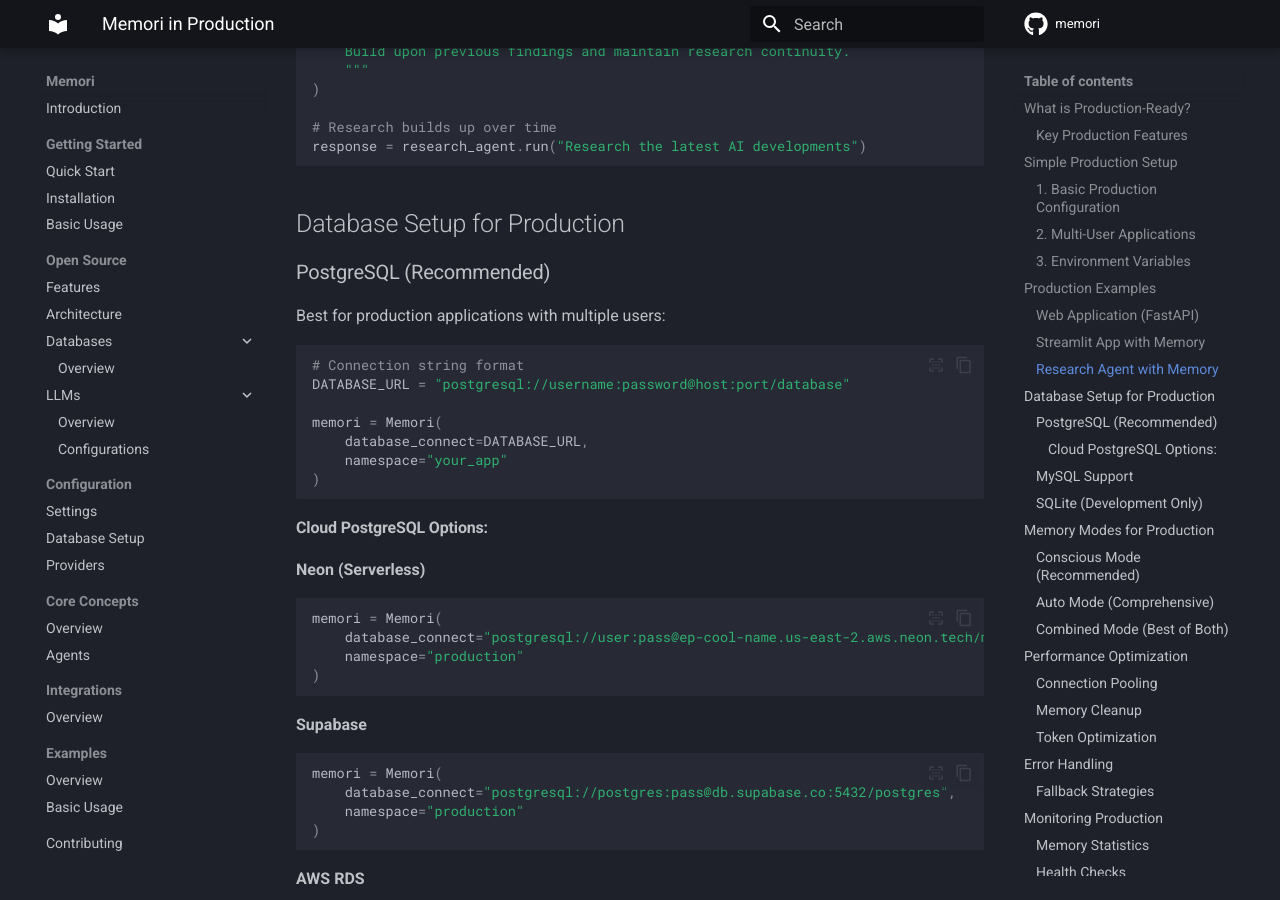
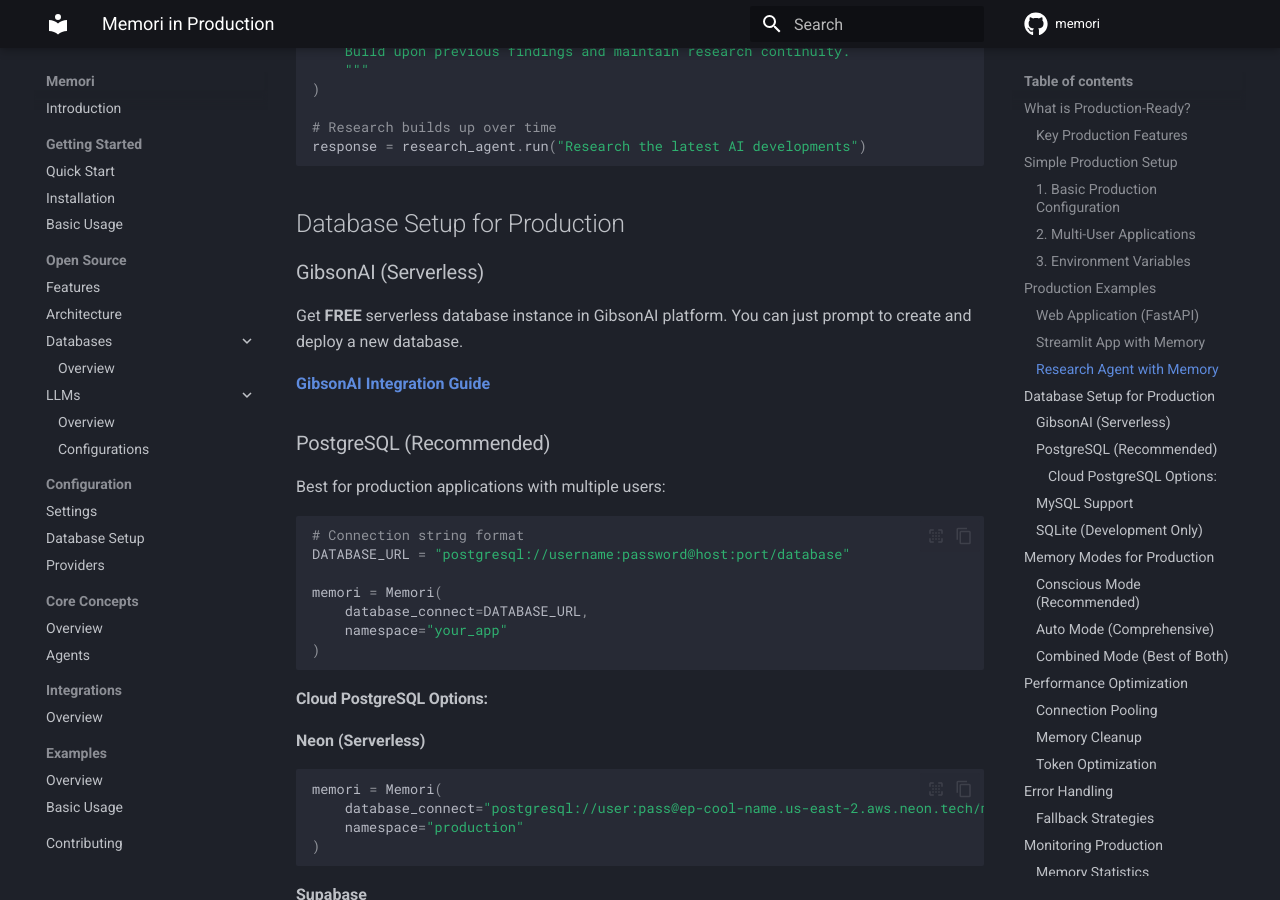
Before and after one commit to codemaker1023/Memori, an MkDocs documentation site: the page built from docs/open-source/production.md, in a window 1280 px wide and 900 px high, scrolled down 4106 px. Built offline with MkDocs 1.6.1 and Material for MkDocs 9.7.7, drawn with Linux system fonts in a browser that asks for light colours; comment, search, counter and statistics services are not loaded.

Commit message:
update production use case

````diff
--- a/docs/open-source/production.md
+++ b/docs/open-source/production.md
@@ -202,6 +202,12 @@
 ```
 
 ## Database Setup for Production
+
+### GibsonAI (Serverless)
+
+Get **FREE** serverless database instance in GibsonAI platform. You can just prompt to create and deploy a new database.
+
+**[GibsonAI Integration Guide](open-source/databases/gibsonai)**
 
 ### PostgreSQL (Recommended)
 
````
Also changed, not shown: docs/open-source/databases/overview.md (+1 -1 lines).
